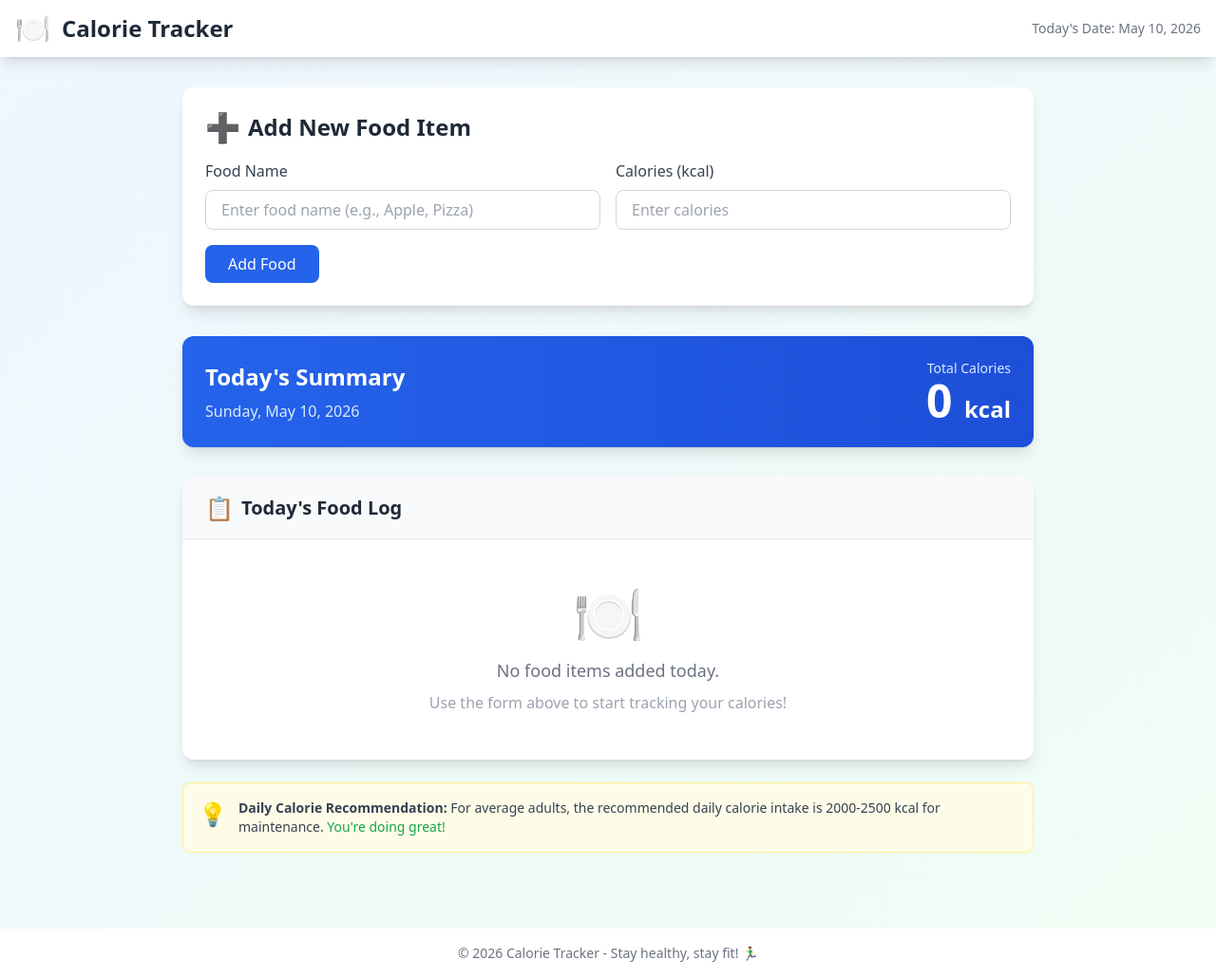
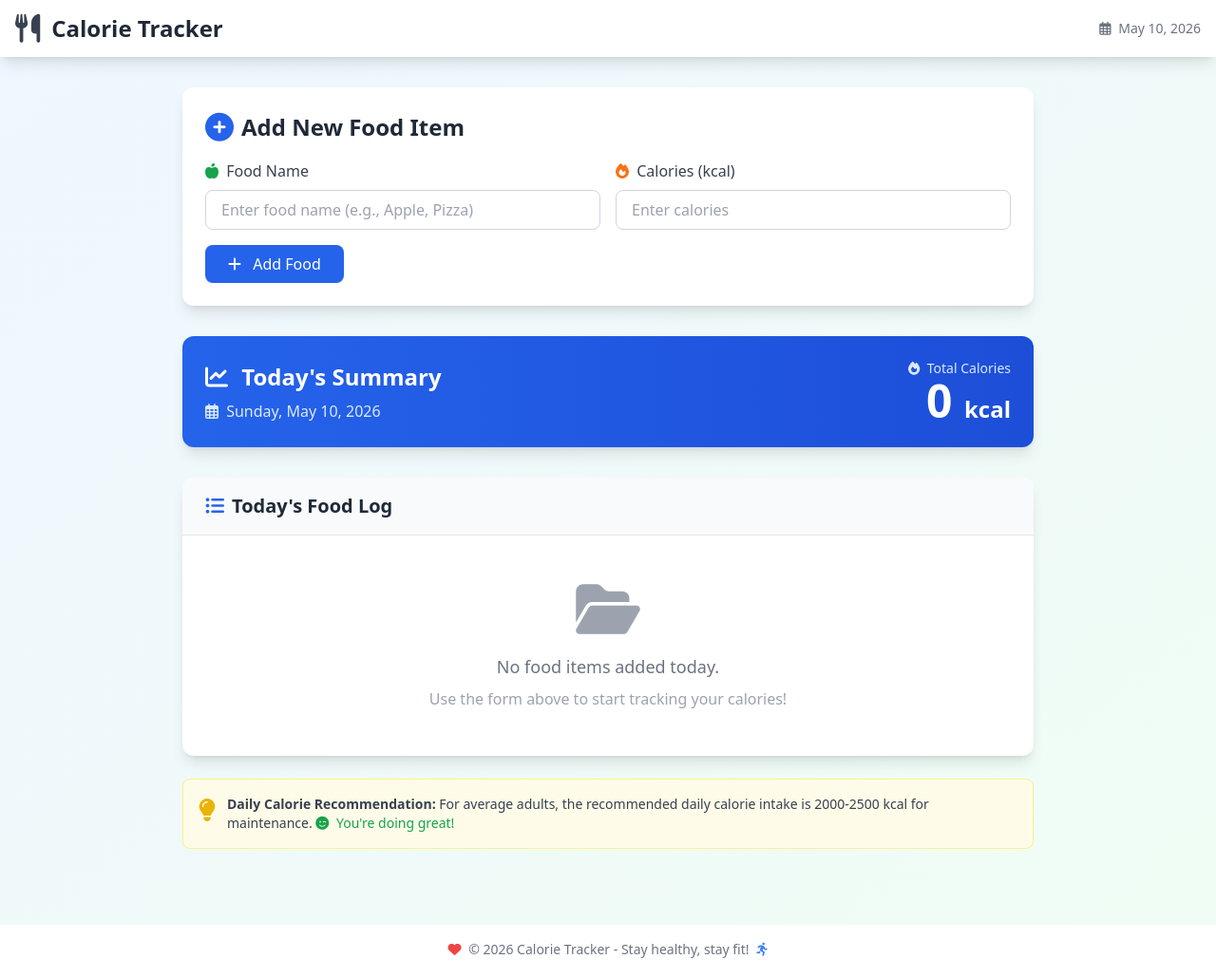
Before and after one commit to maxmillan45/calorie_counter_project, a Django app: page / in a window 1280 px wide. Shown: the whole page at 95% size. After the commit the page ends 1009 px from the top, so only its background shows below. Run offline with Django 5.2, Linux system fonts and the light colour scheme; data that the repository does not hold is empty; some libraries are stand-ins or nearby versions.

Commit message:
Enhance UI with Font Awesome icons in base and index templates for improved visual appeal

```diff
--- a/calorie_tracker/templates/calorie_tracker/base.html
+++ b/calorie_tracker/templates/calorie_tracker/base.html
@@ -5,6 +5,7 @@
     <meta name="viewport" content="width=device-width, initial-scale=1.0">
     <title>{% block title %}Calorie Counter{% endblock %}</title>
     <script src="https://cdn.tailwindcss.com"></script>
+    <link rel="stylesheet" href="https://cdnjs.cloudflare.com/ajax/libs/font-awesome/6.5.1/css/all.min.css">
     <style>
         .transition-all {
             transition: all 0.3s ease;
@@ -17,11 +18,12 @@
         <div class="container mx-auto px-4 py-3">
             <div class="flex justify-between items-center">
                 <div class="flex items-center space-x-3">
-                    <span class="text-3xl">🍽️</span>
+                    <i class="fas fa-utensils text-3xl text-gray-700"></i>
                     <h1 class="text-2xl font-bold text-gray-800">Calorie Tracker</h1>
                 </div>
                 <div class="text-sm text-gray-500">
-                    Today's Date: {% now "F j, Y" %}
+                    <i class="far fa-calendar-alt mr-1"></i>
+                    {% now "F j, Y" %}
                 </div>
             </div>
         </div>
@@ -32,6 +34,7 @@
     <div class="container mx-auto px-4 mt-4">
         {% for message in messages %}
         <div class="p-4 rounded-lg mb-3 {% if message.tags == 'success' %}bg-green-100 text-green-700 border-l-4 border-green-500{% elif message.tags == 'error' %}bg-red-100 text-red-700 border-l-4 border-red-500{% else %}bg-blue-100 text-blue-700 border-l-4 border-blue-500{% endif %}">
+            <i class="fas {% if message.tags == 'success' %}fa-check-circle{% elif message.tags == 'error' %}fa-exclamation-circle{% else %}fa-info-circle{% endif %} mr-2"></i>
             {{ message }}
         </div>
         {% endfor %}
@@ -46,7 +49,9 @@
 
     <!-- Footer -->
     <footer class="bg-white mt-12 py-4 text-center text-gray-500 text-sm">
-        <p>&copy; {% now "Y" %} Calorie Tracker - Stay healthy, stay fit! 🏃‍♂️</p>
+        <i class="fas fa-heart text-red-500 mr-1"></i>
+        <p class="inline">&copy; {% now "Y" %} Calorie Tracker - Stay healthy, stay fit!</p>
+        <i class="fas fa-running text-blue-500 ml-1"></i>
     </footer>
 </body>
 </html>
--- a/calorie_tracker/templates/calorie_tracker/index.html
+++ b/calorie_tracker/templates/calorie_tracker/index.html
@@ -5,23 +5,30 @@
     <!-- Add Food Form -->
     <div class="bg-white rounded-xl shadow-lg p-6 mb-8 transform transition-all hover:shadow-xl">
         <h2 class="text-2xl font-bold text-gray-800 mb-4 flex items-center">
-            <span class="text-3xl mr-2">➕</span>
+            <i class="fas fa-plus-circle text-blue-600 text-3xl mr-2"></i>
             Add New Food Item
         </h2>
         <form method="post" action="{% url 'calorie_tracker:add_food' %}">
             {% csrf_token %}
             <div class="grid md:grid-cols-2 gap-4">
                 <div>
-                    <label class="block text-gray-700 font-medium mb-2">Food Name</label>
+                    <label class="block text-gray-700 font-medium mb-2">
+                        <i class="fas fa-apple-alt mr-1 text-green-600"></i>
+                        Food Name
+                    </label>
                     {{ form.name }}
                 </div>
                 <div>
-                    <label class="block text-gray-700 font-medium mb-2">Calories (kcal)</label>
+                    <label class="block text-gray-700 font-medium mb-2">
+                        <i class="fas fa-fire mr-1 text-orange-500"></i>
+                        Calories (kcal)
+                    </label>
                     {{ form.calories }}
                 </div>
             </div>
             <div class="mt-4">
                 <button type="submit" class="bg-blue-600 text-white px-6 py-2 rounded-lg hover:bg-blue-700 transition-all transform hover:scale-105">
+                    <i class="fas fa-plus mr-2"></i>
                     Add Food
                 </button>
             </div>
@@ -32,11 +39,20 @@
     <div class="bg-gradient-to-r from-blue-600 to-blue-700 rounded-xl shadow-lg p-6 mb-8 text-white">
         <div class="flex justify-between items-center">
             <div>
-                <h2 class="text-2xl font-bold mb-2">Today's Summary</h2>
-                <p class="text-blue-100">{{ today|date:"l, F j, Y" }}</p>
+                <h2 class="text-2xl font-bold mb-2">
+                    <i class="fas fa-chart-line mr-2"></i>
+                    Today's Summary
+                </h2>
+                <p class="text-blue-100">
+                    <i class="far fa-calendar-alt mr-1"></i>
+                    {{ today|date:"l, F j, Y" }}
+                </p>
             </div>
             <div class="text-right">
-                <p class="text-sm text-blue-100">Total Calories</p>
+                <p class="text-sm text-blue-100">
+                    <i class="fas fa-fire mr-1"></i>
+                    Total Calories
+                </p>
                 <p class="text-5xl font-bold">{{ total_calories }} <span class="text-2xl">kcal</span></p>
             </div>
         </div>
@@ -47,13 +63,14 @@
         <div class="bg-gray-50 px-6 py-4 border-b border-gray-200">
             <div class="flex justify-between items-center">
                 <h2 class="text-xl font-bold text-gray-800 flex items-center">
-                    <span class="text-2xl mr-2">📋</span>
+                    <i class="fas fa-list-ul mr-2 text-blue-600"></i>
                     Today's Food Log
                 </h2>
                 {% if foods %}
                 <form method="post" action="{% url 'calorie_tracker:reset_today' %}" onsubmit="return confirm('Are you sure you want to reset all food items for today?')">
                     {% csrf_token %}
                     <button type="submit" class="bg-red-600 text-white px-4 py-2 rounded-lg hover:bg-red-700 transition-all text-sm">
+                        <i class="fas fa-trash-alt mr-1"></i>
                         Reset Day
                     </button>
                 </form>
@@ -66,17 +83,23 @@
             {% for food in foods %}
             <div class="px-6 py-4 flex justify-between items-center hover:bg-gray-50 transition-all">
                 <div class="flex-1">
-                    <h3 class="text-lg font-semibold text-gray-800">{{ food.name }}</h3>
-                    <p class="text-gray-500 text-sm">Added: {{ food.created_at|date:"g:i A" }}</p>
+                    <h3 class="text-lg font-semibold text-gray-800">
+                        <i class="fas fa-utensils text-gray-500 mr-2"></i>
+                        {{ food.name }}
+                    </h3>
+                    <p class="text-gray-500 text-sm">
+                        <i class="far fa-clock mr-1"></i>
+                        Added: {{ food.created_at|date:"g:i A" }}
+                    </p>
                 </div>
                 <div class="flex items-center space-x-4">
-                    <span class="text-2xl font-bold text-blue-600">{{ food.calories }} <span class="text-sm">kcal</span></span>
+                    <span class="text-2xl font-bold text-blue-600">
+                        {{ food.calories }} <span class="text-sm">kcal</span>
+                    </span>
                     <a href="{% url 'calorie_tracker:delete_food' food.id %}"
                        class="text-red-500 hover:text-red-700 transition-all"
                        onclick="return confirm('Delete {{ food.name }}?')">
-                        <svg class="w-6 h-6" fill="none" stroke="currentColor" viewBox="0 0 24 24">
-                            <path stroke-linecap="round" stroke-linejoin="round" stroke-width="2" d="M19 7l-.867 12.142A2 2 0 0116.138 21H7.862a2 2 0 01-1.995-1.858L5 7m5 4v6m4-6v6m1-10V4a1 1 0 00-1-1h-4a1 1 0 00-1 1v3M4 7h16"></path>
-                        </svg>
+                        <i class="fas fa-trash-alt text-xl"></i>
                     </a>
                 </div>
             </div>
@@ -86,13 +109,19 @@
         <!-- Footer with total -->
         <div class="bg-gray-50 px-6 py-4 border-t border-gray-200">
             <div class="flex justify-between items-center">
-                <span class="font-semibold text-gray-700">Total</span>
-                <span class="text-2xl font-bold text-blue-600">{{ total_calories }} kcal</span>
+                <span class="font-semibold text-gray-700">
+                    <i class="fas fa-calculator mr-1"></i>
+                    Total
+                </span>
+                <span class="text-2xl font-bold text-blue-600">
+                    <i class="fas fa-fire mr-1"></i>
+                    {{ total_calories }} kcal
+                </span>
             </div>
         </div>
         {% else %}
         <div class="px-6 py-12 text-center">
-            <span class="text-6xl mb-4 inline-block">🍽️</span>
+            <i class="fas fa-folder-open text-6xl text-gray-400 mb-4"></i>
             <p class="text-gray-500 text-lg">No food items added today.</p>
             <p class="text-gray-400 mt-2">Use the form above to start tracking your calories!</p>
         </div>
@@ -102,16 +131,19 @@
     <!-- Daily Recommendation -->
     <div class="mt-6 bg-yellow-50 rounded-lg p-4 border border-yellow-200">
         <div class="flex items-start">
-            <span class="text-2xl mr-3">💡</span>
+            <i class="fas fa-lightbulb text-yellow-500 text-2xl mr-3"></i>
             <div>
                 <p class="text-sm text-gray-700">
                     <strong>Daily Calorie Recommendation:</strong> For average adults,
                     the recommended daily calorie intake is 2000-2500 kcal for maintenance.
                     {% if total_calories > 2500 %}
+                    <i class="fas fa-exclamation-triangle text-red-600 mr-1"></i>
                     <span class="text-red-600">You've exceeded the upper limit!</span>
                     {% elif total_calories > 2000 %}
+                    <i class="fas fa-chart-line text-orange-600 mr-1"></i>
                     <span class="text-orange-600">You're close to the upper limit!</span>
                     {% else %}
+                    <i class="fas fa-smile-wink text-green-600 mr-1"></i>
                     <span class="text-green-600">You're doing great!</span>
                     {% endif %}
                 </p>
```
